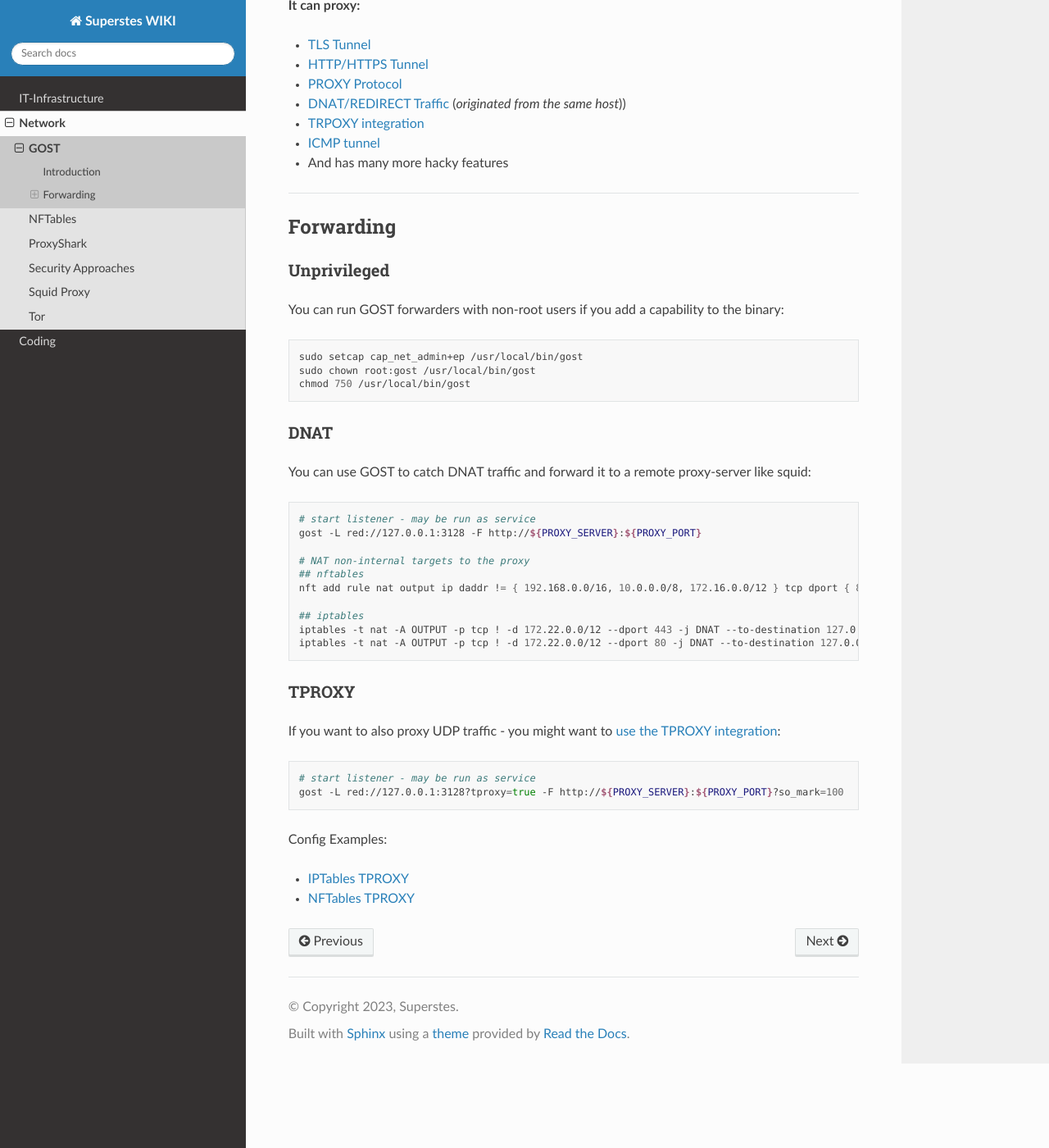
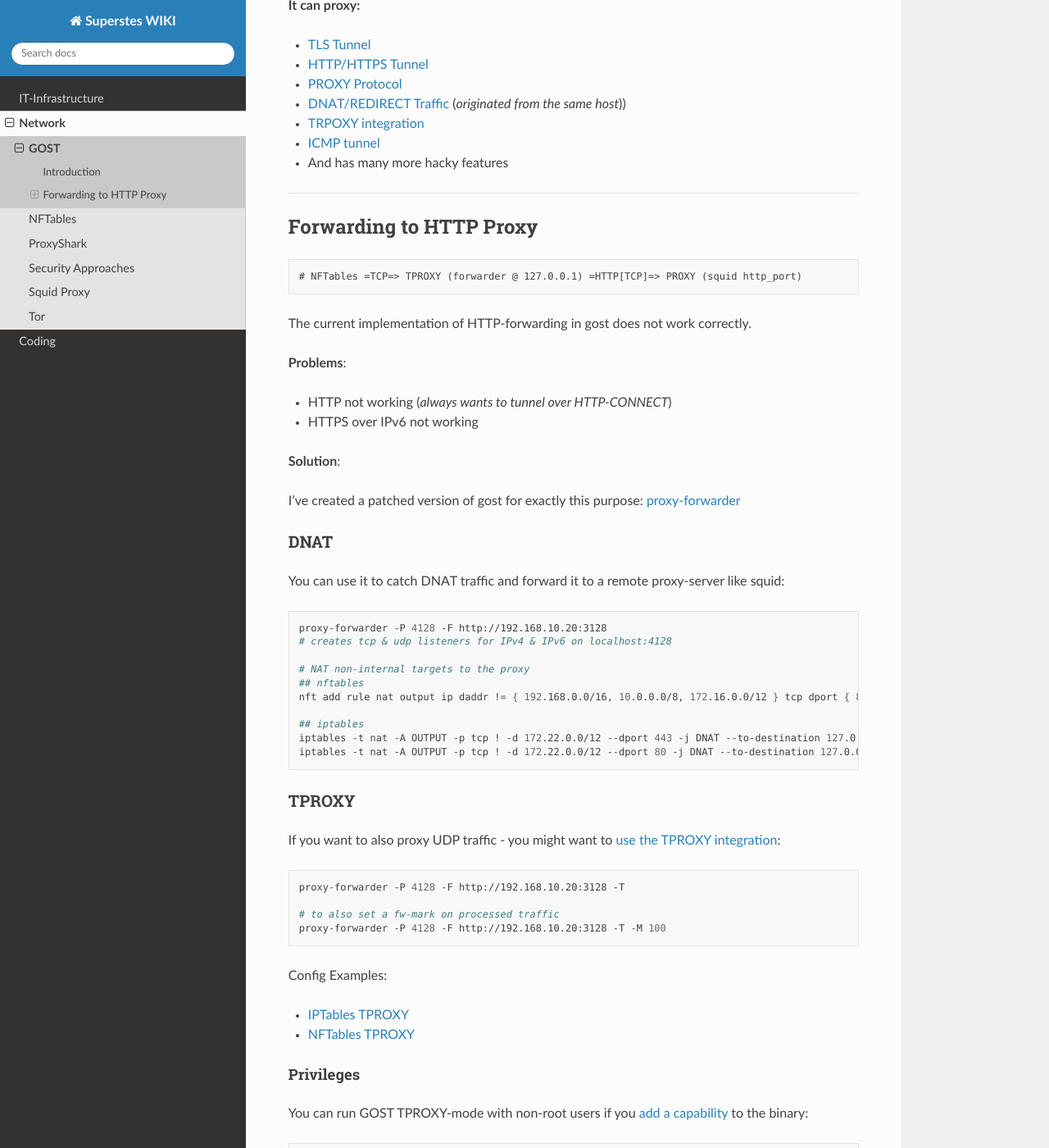
Before and after one commit to superstes/wiki, a Sphinx documentation site: the page built from source/1/network/gost.rst, in a window 1280 px wide and 1400 px high, scrolled down 539 px. Shown: the whole window at 82% size. Built offline with Sphinx 7.4.7 and the Read the Docs theme 2.0.0, drawn with Linux system fonts in a browser that asks for light colours; some of the changed text lies outside the part shown.

Commit message:
nftables/gost - updated proxy-forwarding references

```diff
--- a/source/1/network/gost.rst
+++ b/source/1/network/gost.rst
@@ -18,7 +18,7 @@
 
 It can act as proxy server and client/forwarder.
 
-If you need to be able to route some traffic through ANY proxy - this is the tool for you!
+If you need to be able to route some traffic through some kind of proxy - this is the tool for you!
 
 **It can proxy:**
 
@@ -32,29 +32,34 @@
 
 ----
 
-Forwarding
-##########
+Forwarding to HTTP Proxy
+########################
 
-Unprivileged
-************
+.. code-block:: text
 
-You can run GOST forwarders with non-root users if you add a capability to the binary:
+    # NFTables =TCP=> TPROXY (forwarder @ 127.0.0.1) =HTTP[TCP]=> PROXY (squid http_port)
 
-.. code-block:: bash
 
-    sudo setcap cap_net_admin+ep /usr/local/bin/gost
-    sudo chown root:gost /usr/local/bin/gost
-    chmod 750 /usr/local/bin/gost
+The current implementation of HTTP-forwarding in gost does not work correctly.
+
+**Problems**:
+
+* HTTP not working (*always wants to tunnel over HTTP-CONNECT*)
+* HTTPS over IPv6 not working
+
+**Solution**:
+
+I've created a patched version of gost for exactly this purpose: `proxy-forwarder <https://github.com/superstes/proxy-forwarder>`_
 
 DNAT
 ****
 
-You can use GOST to catch DNAT traffic and forward it to a remote proxy-server like squid:
+You can use it to catch DNAT traffic and forward it to a remote proxy-server like squid:
 
 .. code-block:: bash
 
-    # start listener - may be run as service
-    gost -L red://127.0.0.1:3128 -F http://${PROXY_SERVER}:${PROXY_PORT}
+    proxy-forwarder -P 4128 -F http://192.168.10.20:3128
+    # creates tcp & udp listeners for IPv4 & IPv6 on localhost:4128
 
     # NAT non-internal targets to the proxy
     ## nftables
@@ -72,11 +77,25 @@
 
 .. code-block:: bash
 
-    # start listener - may be run as service
-    gost -L red://127.0.0.1:3128?tproxy=true -F http://${PROXY_SERVER}:${PROXY_PORT}?so_mark=100
+    proxy-forwarder -P 4128 -F http://192.168.10.20:3128 -T
+
+    # to also set a fw-mark on processed traffic
+    proxy-forwarder -P 4128 -F http://192.168.10.20:3128 -T -M 100
 
 
 Config Examples:
 
 * `IPTables TPROXY <https://gist.github.com/superstes/c4fefbf403f61812abf89165d7bc4000>`_
 * `NFTables TPROXY <https://gist.github.com/superstes/6b7ed764482e4a8a75334f269493ac2e>`_
+
+
+Privileges
+==========
+
+You can run GOST TPROXY-mode with non-root users if you `add a capability <https://man7.org/linux/man-pages/man7/capabilities.7.html>`_ to the binary:
+
+.. code-block:: bash
+
+    sudo setcap cap_net_raw+ep /usr/local/bin/gost
+    sudo chown root:gost /usr/local/bin/gost
+    chmod 750 /usr/local/bin/gost
```
Also changed, not shown: source/1/network/nftables.rst (+16 -4 lines).
